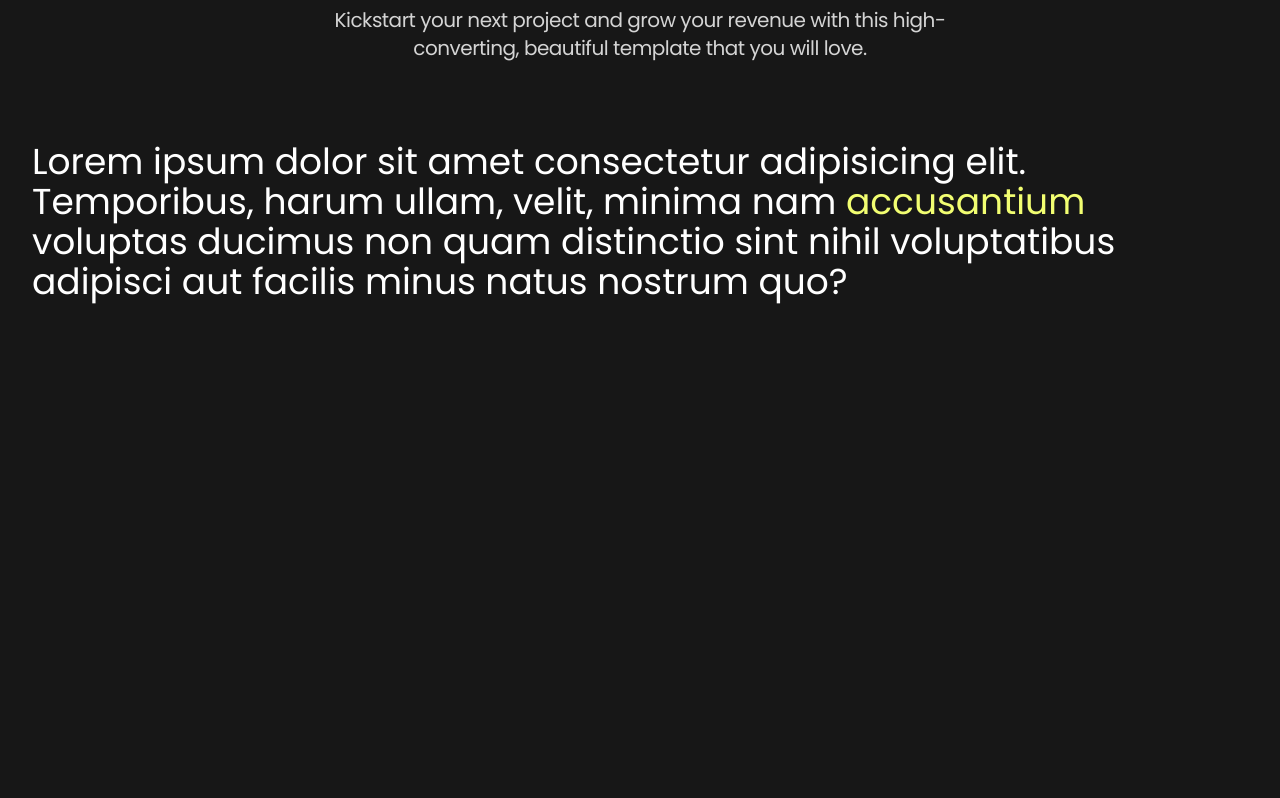
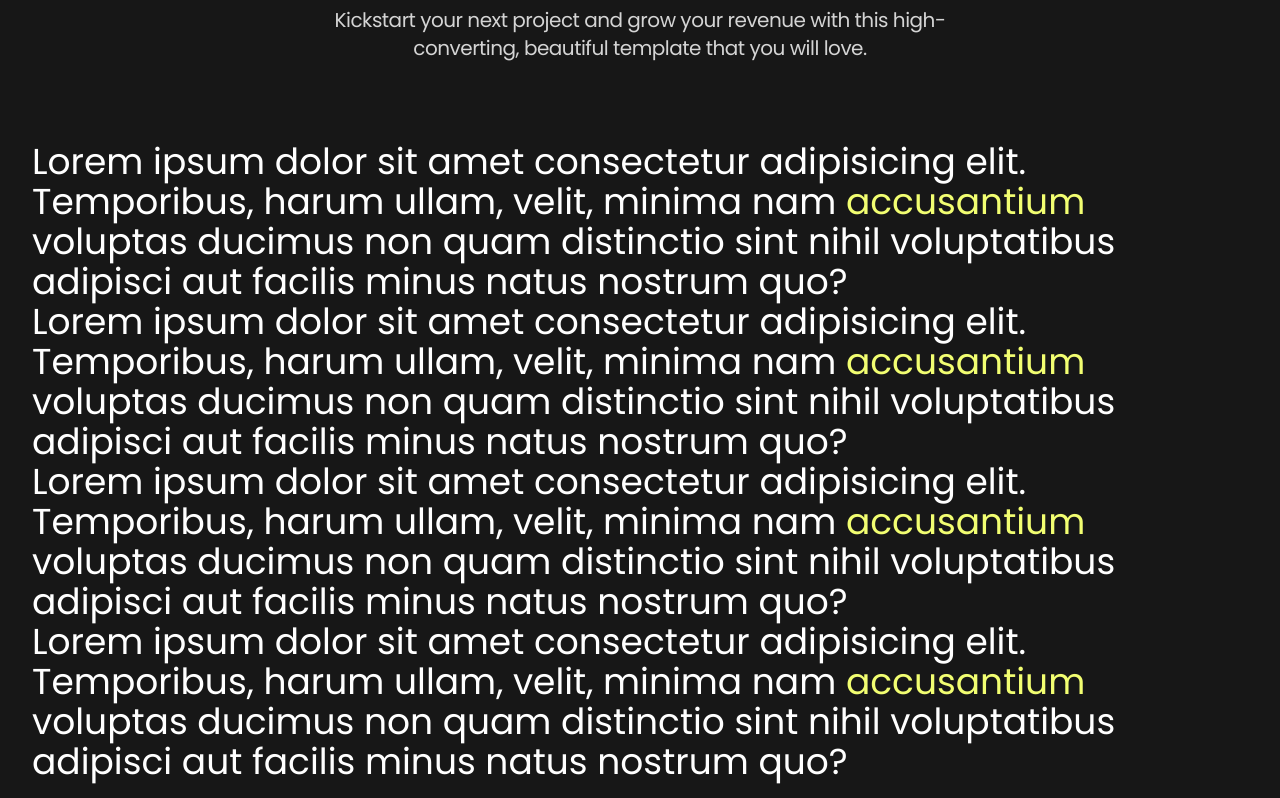
Before and after one commit to plasm/academy, a Nuxt app: page / in a window 1280 px wide. Shown: the part 399-1197 px from the top of the page. Before the commit the page ends 800 px from the top, so only its background shows below. Built offline with nearby package versions, Linux system fonts and the light colour scheme.

Commit message:
feat: added blur on navigation

```diff
--- a/components/ac-navigation/index.vue
+++ b/components/ac-navigation/index.vue
@@ -1,5 +1,5 @@
 <template>
-  <div data-name="ac-navigation" class="sticky top-0 z-40 mx-auto w-full border-b border-b-neutral-800 bg-neutral-900  2xl:max-w-7xl">
+  <div data-name="ac-navigation" class="sticky top-0 z-40 mx-auto w-full border-b border-b-neutral-800 bg-neutral-900/70 backdrop-blur-md 2xl:max-w-7xl">
     <div class="relative mx-auto flex w-full flex-col p-5 md:flex-row md:items-center md:justify-between md:px-6 lg:px-8">
       <div class="flex flex-row items-center justify-between lg:justify-start">
         <nuxt-link title="Aiges Academy" class="flex items-center justify-start gap-2 text-lg tracking-tight text-white focus:outline-none focus:ring" to="/">
--- a/pages/index.vue
+++ b/pages/index.vue
@@ -8,6 +8,15 @@
           </div>
         </template>
       </ac-heading>
+    </div>
+    <div class="text-4xl text-white">
+      Lorem ipsum dolor sit amet consectetur adipisicing elit. Temporibus, harum ullam, velit, minima nam <span class="text-primary">accusantium</span> voluptas ducimus non quam distinctio sint nihil voluptatibus adipisci aut facilis minus natus nostrum quo?
+    </div>
+    <div class="text-4xl text-white">
+      Lorem ipsum dolor sit amet consectetur adipisicing elit. Temporibus, harum ullam, velit, minima nam <span class="text-primary">accusantium</span> voluptas ducimus non quam distinctio sint nihil voluptatibus adipisci aut facilis minus natus nostrum quo?
+    </div>
+    <div class="text-4xl text-white">
+      Lorem ipsum dolor sit amet consectetur adipisicing elit. Temporibus, harum ullam, velit, minima nam <span class="text-primary">accusantium</span> voluptas ducimus non quam distinctio sint nihil voluptatibus adipisci aut facilis minus natus nostrum quo?
     </div>
     <div class="text-4xl text-white">
       Lorem ipsum dolor sit amet consectetur adipisicing elit. Temporibus, harum ullam, velit, minima nam <span class="text-primary">accusantium</span> voluptas ducimus non quam distinctio sint nihil voluptatibus adipisci aut facilis minus natus nostrum quo?
```
